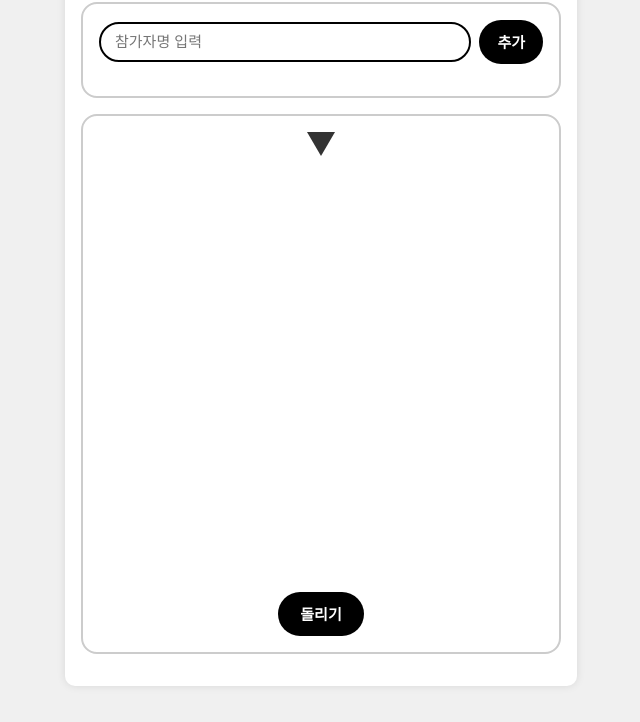
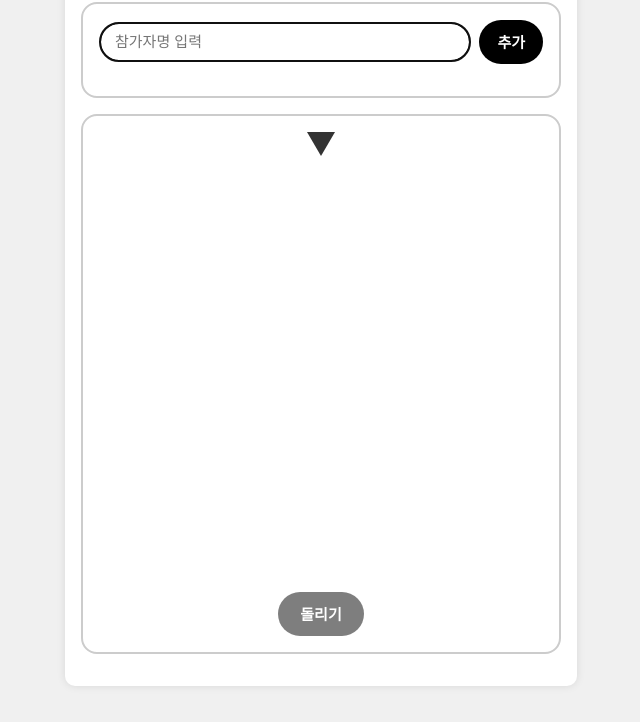
Before and after one commit to landfill/spin, a plain HTML site: page index.html in a window 1280 px wide. Shown: the part 125-847 px from the top of the page, without its empty margins (319-959 px from the left). Drawn offline with nearby package versions, Linux system fonts and the light colour scheme.

Commit message:
Disable spin button when list empty

```diff
--- a/index.html
+++ b/index.html
@@ -109,6 +109,7 @@
 
         const div=document.createElement('div');div.className='menu-item';div.textContent=name;div.onclick=()=>removeItem(i);menuList.appendChild(div);
       });
+      setBtn(items.length>0);
     }
 
     /* ---------- Firework ---------- */
@@ -126,11 +127,12 @@
 
     /* ---------- Events ---------- */
     addBtn.addEventListener('click',addItem);
+    input.addEventListener('keydown',e=>{if(e.key==='Enter')addItem();});
     spinBtn.addEventListener('click',spin);
     canvas.addEventListener('click',e=>{if(isSpinning||!items.length)return;const rect=canvas.getBoundingClientRect(),x=e.clientX-rect.left-canvas.width/2,y=e.clientY-rect.top-canvas.height/2;if(Math.hypot(x,y)>canvas.width/2)return;const deg=((Math.atan2(y,x)*180/Math.PI)+450)%360;removeItem(Math.floor(deg/(360/items.length)));});
 
     /* ---------- Init ---------- */
-    resizeCanvas(); setBtn(true);
+    resizeCanvas(); setBtn(items.length>0); input.focus();
   });
   </script>
 </body>
```
